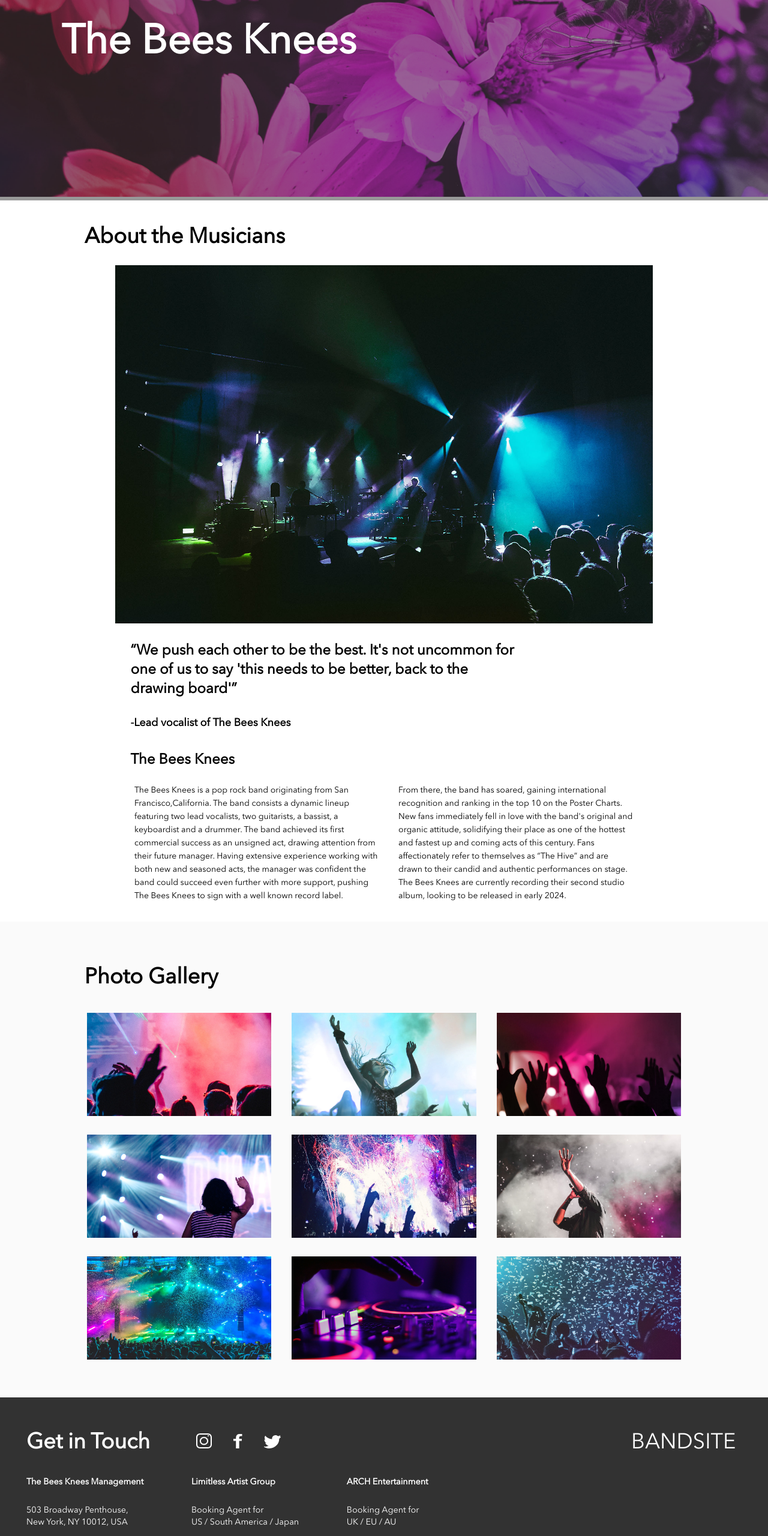
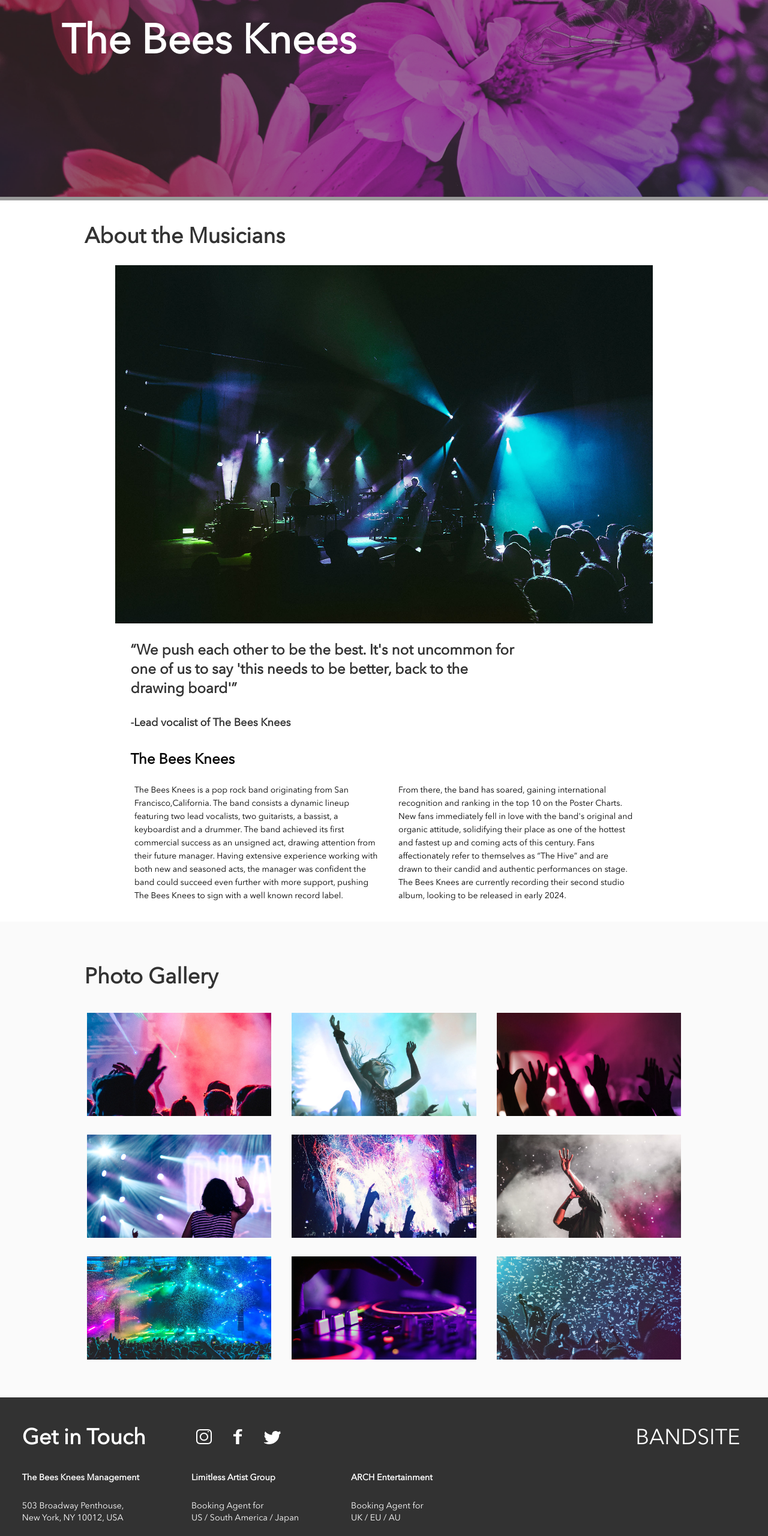
Before and after one commit to MrRobotical/band-site, a plain HTML site: page index.html in a window 1280 px wide. Shown: the part 240-2800 px from the top of the page at 60% size. Drawn offline with Linux system fonts and the light colour scheme.

Commit message:
footer adjustments

```diff
--- a/styles/styles.scss
+++ b/styles/styles.scss
@@ -109,7 +109,7 @@ ul {
   .about {
     &__title {
       @include mobile-sect-header;
-      color: $bandSite-DarkBlack;
+      color: $bandsite-black;
       padding: 1.5rem 1rem 1rem 1rem;
     }
 
@@ -126,7 +126,7 @@ ul {
     }
 
     &__quote {
-      color: $bandSite-DarkBlack;
+      color: $bandsite-black;
       font-size: 1.125rem;
       font-weight: 700;
       line-height: 1.5rem;
@@ -158,7 +158,7 @@ ul {
   .photos {
     &__title {
       @include mobile-sect-header;
-      color: $bandSite-DarkBlack;
+      color: $bandsite-black;
       padding-top: 2.25rem;
       padding-left: 1rem;
       padding-bottom: 1rem;
@@ -321,7 +321,7 @@ ul {
   .about {
     &__title {
       @include dsk-tablet-sect-header;
-      color: $bandSite-DarkBlack;
+      color: $bandsite-black;
       padding: 3rem 0rem 1.5rem 0rem;
       padding-left: 4vw;
     }
@@ -338,7 +338,7 @@ ul {
 
     &__quote {
       @include dsk-tablet-subheader;
-      color: $bandSite-DarkBlack;
+      color: $bandsite-black;
       padding: 1em 0em 0em 5em;
       width: 75%;
     }
@@ -380,7 +380,7 @@ ul {
 
     &__title {
       @include dsk-tablet-sect-header;
-      color: $bandSite-DarkBlack;
+      color: $bandsite-black;
       padding-top: 2.25rem;
       padding-bottom: 2.25rem;
       padding-left: 3vw;
@@ -409,7 +409,7 @@ ul {
   .footer {
     background-color: $bandsite-black;
     color: $white;
-    padding: 1.75rem 1.75rem;
+    padding: 1.3rem 1.3rem;
     position: relative;
 
     &__headlines-container {
@@ -496,7 +496,7 @@ ul {
     &__title {
       font-size: 2.25rem;
       font-weight: 700;
-      color: $bandSite-DarkBlack;
+      color: $bandsite-black;
       padding: 2.5rem 0rem 1.5rem 0rem;
       padding-left: 11vw;
     }
```
Also changed, not shown: styles/styles.css, 1 other file.
